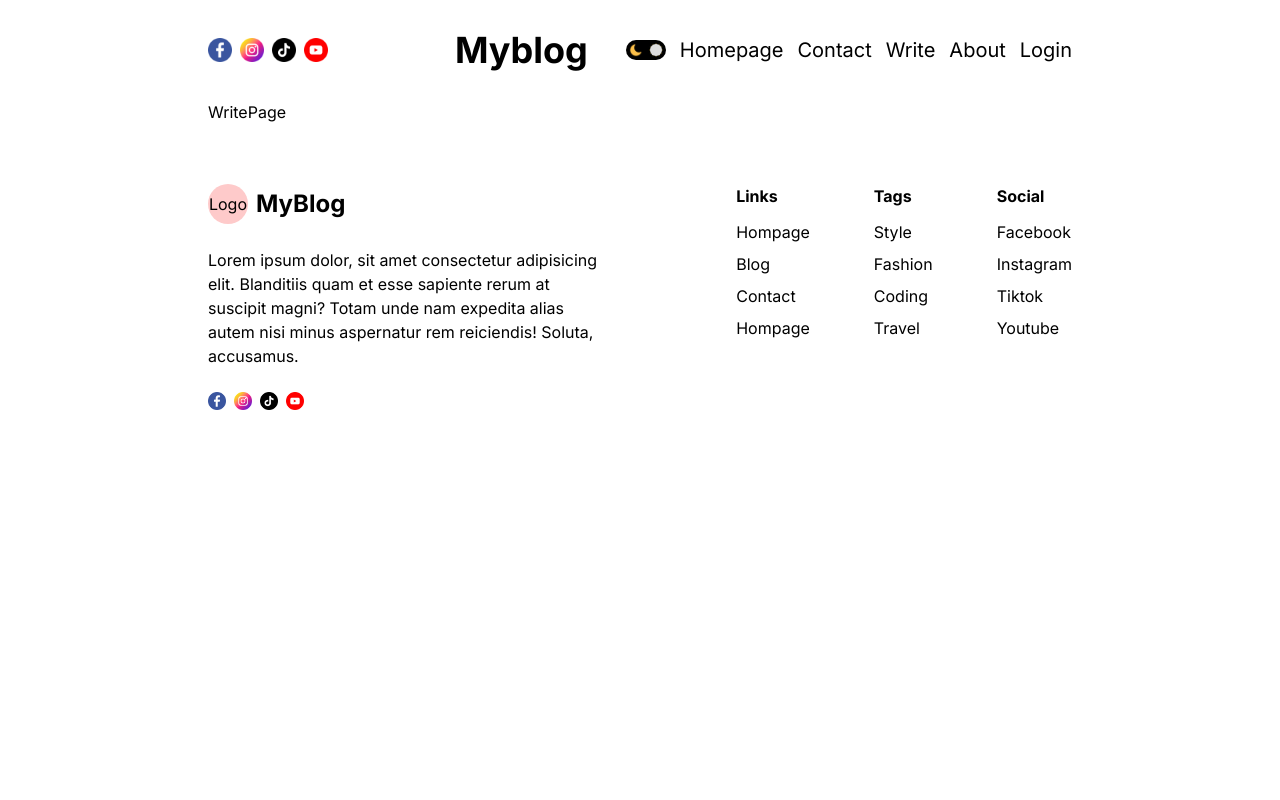
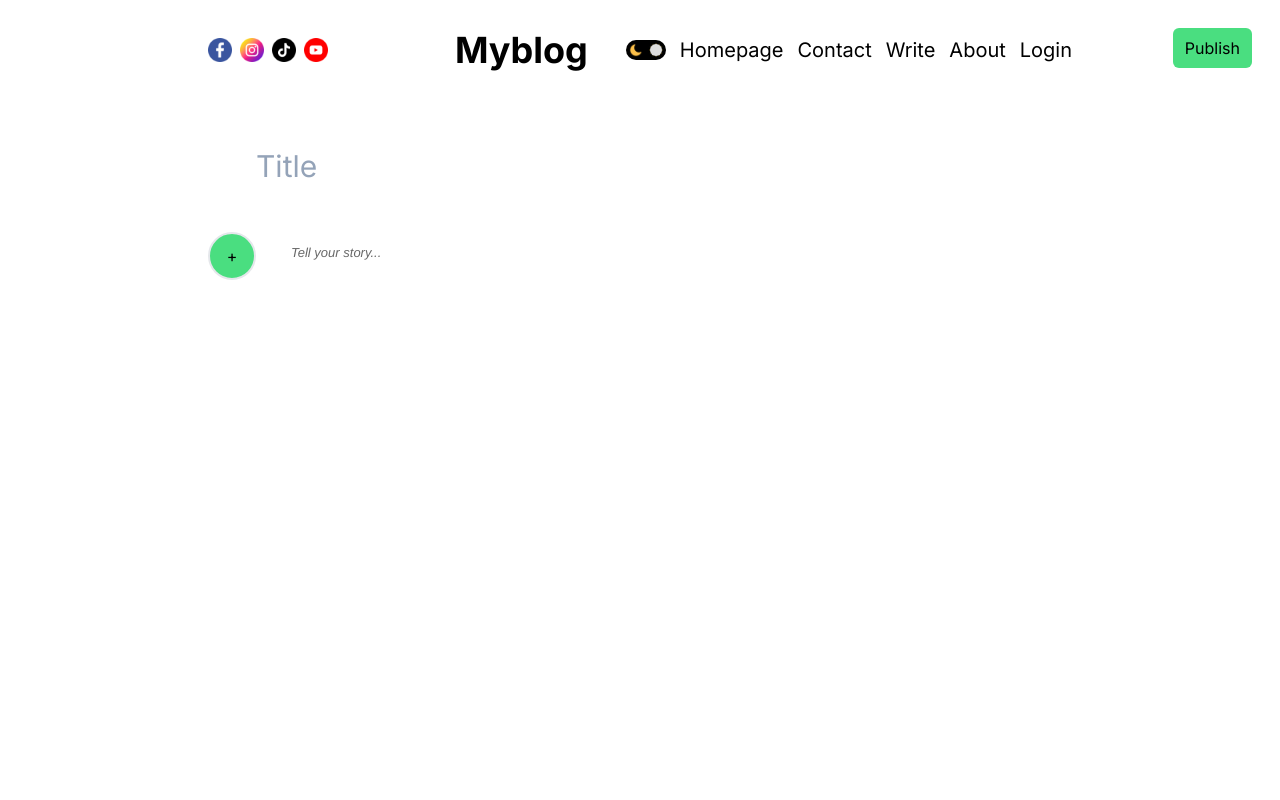
Before and after one commit to lubomir80/1.-Next-Blog, a Next.js app: page /write in a window 1280 px wide. Shown: the top 800 px of the page. Built offline with nearby package versions, Linux system fonts and the light colour scheme.

Commit message:
writePage input

```diff
--- a/src/app/write/page.jsx
+++ b/src/app/write/page.jsx
@@ -1,8 +1,44 @@
-import React from 'react'
+"use client"
+import Image from 'next/image';
+import React, { useState } from 'react'
+import ReactQuill from 'react-quill';
+import 'react-quill/dist/quill.snow.css';
+
 
 function WritePage() {
+   const [open, setOpen] = useState(false);
+   const [value, setValue] = useState(false);
+
    return (
-      <div>WritePage</div>
+      <div>
+         <input className='p-12 text-3xl border-0 outline-0 bg-transparent placeholder:text-slate-400' placeholder='Title' />
+
+         <div className='flex gap-5 h-[700px] relative '>
+            <button
+               className="bg-green-400 hover:bg-green-500 border-2 rounded-full flex justify-center items-center w-12 h-12"
+               onClick={() => setOpen(!open)} >{!open ? "+" : "-"}</button>
+            {open && (
+               <div className='flex gap-5 bg-white dark:bg-darkBg absolute w-full z-50 left-[68px] top-0'>
+                  <button className='w-12 h-12 border-2 dark:bg-slate-500 dark:hover:bg-slate-400 border-slate-600 rounded-full flex justify-center items-center'>
+                     <Image src="/add.png" alt='' width={32} height={32} />
+                  </button>
+                  <button className='w-12 h-12 border-2 dark:bg-slate-500 dark:hover:bg-slate-400 border-slate-600 rounded-full flex justify-center items-center'>
+                     <Image src="/image.png" alt='' width={32} height={32} />
+                  </button>
+                  <button className='w-12 h-12 border-2 dark:bg-slate-500 dark:hover:bg-slate-400 border-slate-600 rounded-full flex justify-center items-center'>
+                     <Image src="/video.png" alt='' width={32} height={32} />
+                  </button>
+               </div>
+            )}
+            <ReactQuill
+               className='width-full'
+               theme="bubble"
+               value={value}
+               onChange={setValue}
+               placeholder='Tell your story...' />
+         </div>
+         <button className='absolute top-7 right-7 border-0 bg-green-400 hover:bg-green-500 cursor-pointer px-3 py-2 rounded-md'>Publish</button>
+      </div>
    )
 }
 
```
